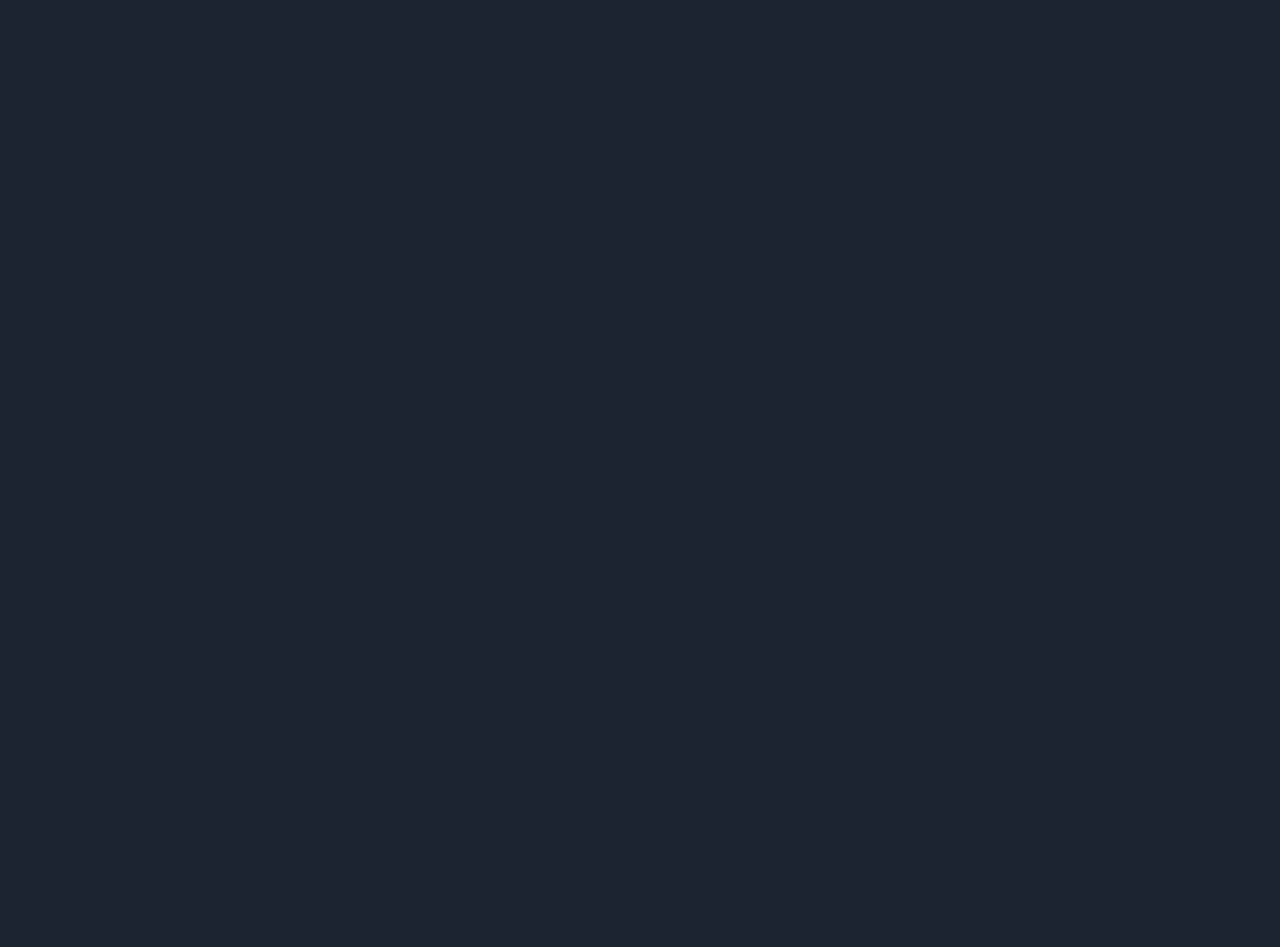
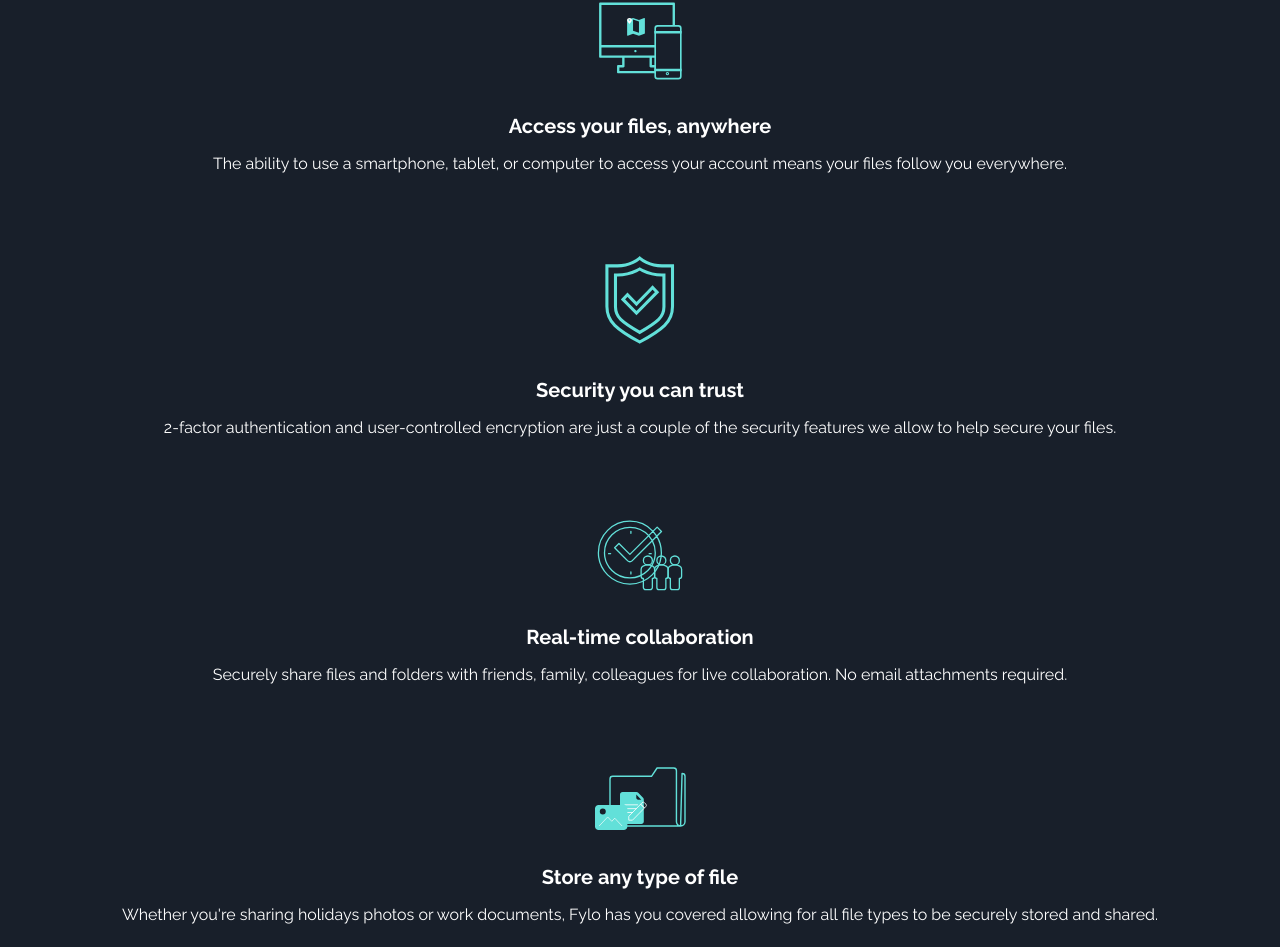
Before and after one commit to Realitales/fylo-web, a React (Vite) app: page / in a window 1280 px wide. Shown: the part 713-1660 px from the top of the page. Before the commit the page ends 800 px from the top, so only its background shows below. Built offline with nearby package versions, Linux system fonts and the light colour scheme.

Commit message:
added perks section:

```diff
--- a/src/App.tsx
+++ b/src/App.tsx
@@ -1,10 +1,12 @@
 import React from "react";
 import Landing from "./pages/Landing";
+import Perks from "./pages/Perks";
 
 const App = () => {
   return (
     <div className="">
       <Landing />
+      <Perks />
     </div>
   );
 };
--- a/src/pages/Perks.tsx
+++ b/src/pages/Perks.tsx
@@ -1,7 +1,25 @@
 import React from "react";
 
+//perks list
+import perks from "../utils/perks";
+
 export const Perks = () => {
-  return <div>Perks</div>;
+  return (
+    <div className="bg-dark-blue-2 p-5 flex flex-col gap-20">
+      {perks.map((perk) => (
+        <div
+          key={perk.name}
+          className="text-neutral-white flex flex-col items-center"
+        >
+          <img src={perk.image} alt="perk-logo" />
+          <div className="mt-8 text-center flex flex-col gap-3">
+            <h1 className="font-raleway text-xl font-bold">{perk.header}</h1>
+            <p className="text-center font-raleway">{perk.message}</p>
+          </div>
+        </div>
+      ))}
+    </div>
+  );
 };
 
 export default Perks;
--- /dev/null
+++ b/src/utils/perks.ts
@@ -0,0 +1,38 @@
+//images
+import accessIMG from "../assets/icon-access-anywhere.svg";
+import securityIMG from "../assets/icon-security.svg";
+import realtimeIMG from "../assets/icon-collaboration.svg";
+import storeIMG from "../assets/icon-any-file.svg";
+
+export const perks = [
+  {
+    name: "access",
+    header: "Access your files, anywhere",
+    message:
+      "The ability to use a smartphone, tablet, or computer to access your account means your files follow you everywhere.",
+    image: accessIMG,
+  },
+  {
+    name: "security",
+    header: "Security you can trust",
+    message:
+      "2-factor authentication and user-controlled encryption are just a couple of the security features we allow to help secure your files.",
+    image: securityIMG,
+  },
+  {
+    name: "realtime",
+    header: "Real-time collaboration",
+    message:
+      "Securely share files and folders with friends, family, colleagues for live collaboration. No email attachments required.",
+    image: realtimeIMG,
+  },
+  {
+    name: "store",
+    header: "Store any type of file",
+    message:
+      "Whether you're sharing holidays photos or work documents, Fylo has you covered allowing for all file types to be securely stored and shared.",
+    image: storeIMG,
+  },
+];
+
+export default perks;
```
